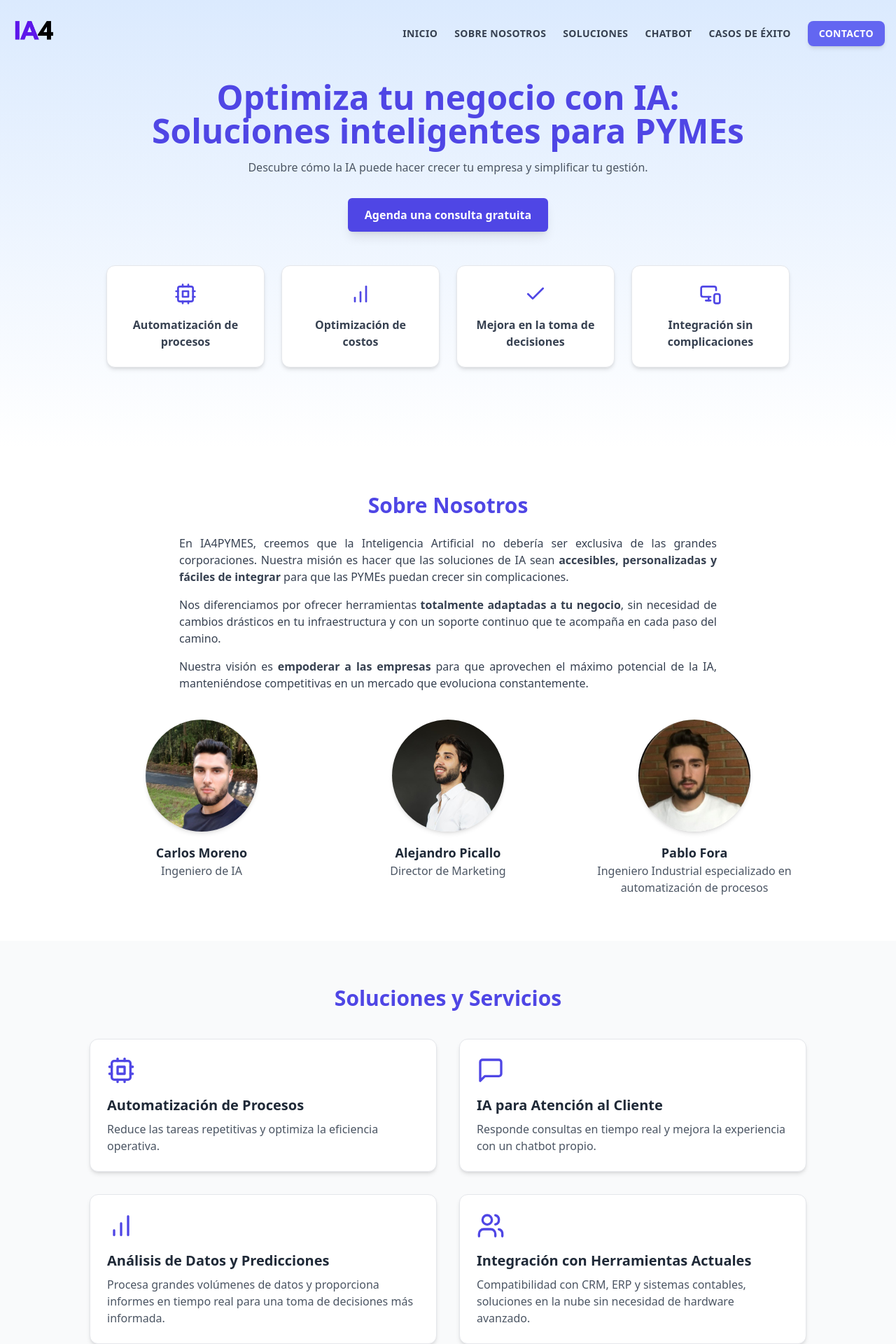
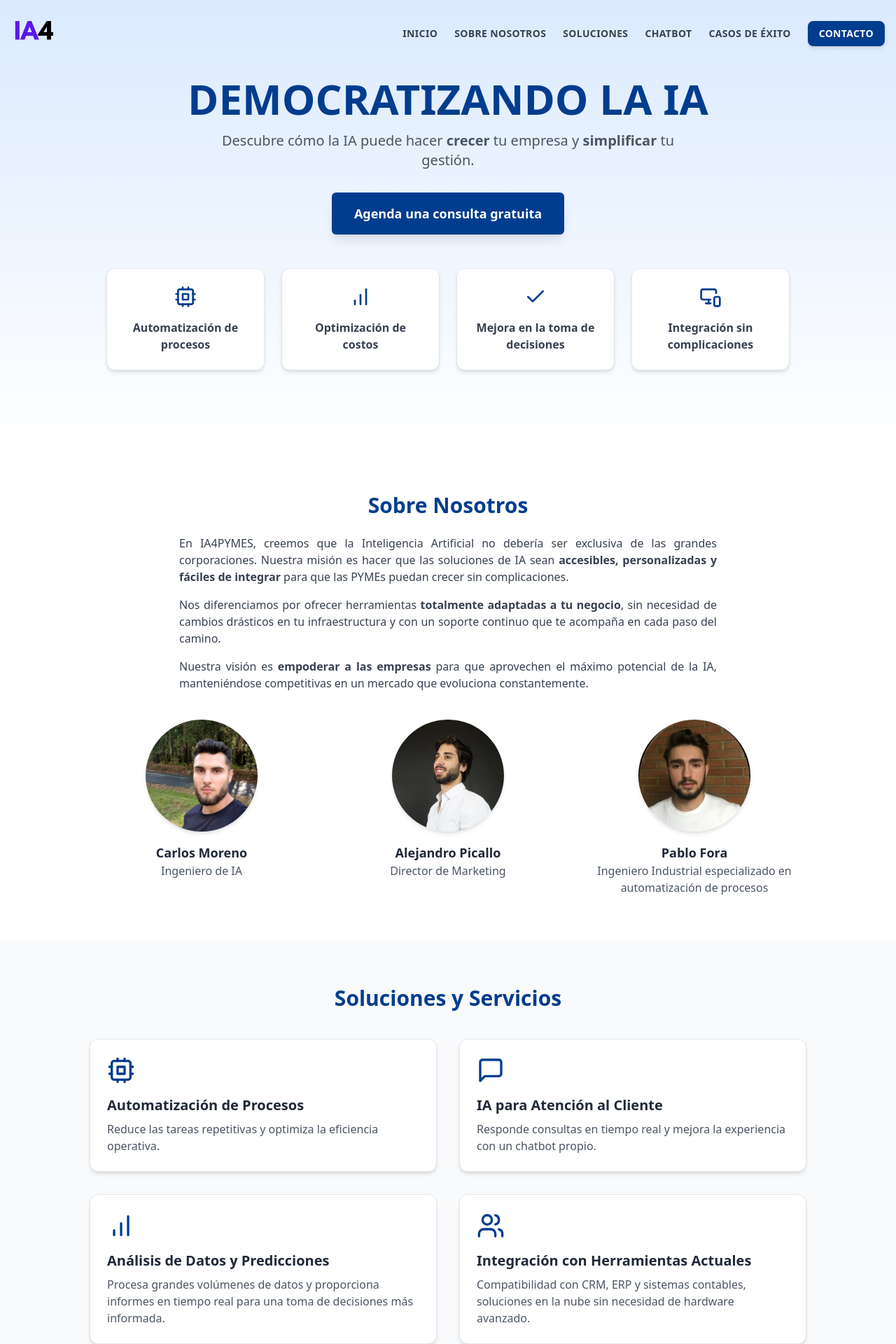
Before and after one commit to carlosmorenolosa/IA_Pymes, a React (Create React App) app: page / in a window 1280 px wide. Shown: the top 1920 px of the page at 70% size. Built offline with nearby package versions, Linux system fonts and the light colour scheme.

Commit message:
cambios web

```diff
--- a/src/App.js
+++ b/src/App.js
@@ -84,7 +84,7 @@ function Navbar() {
           {/* Botón Contacto */}
           <a
             href="#contacto"
-            className="bg-indigo-500 text-white px-4 py-2 rounded-lg shadow-md hover:bg-indigo-600 transition-all duration-300"
+            className="bg-brandBlue text-white px-4 py-2 rounded-lg shadow-md hover:bg-indigo-600 transition-all duration-300"
           >
             Contacto
           </a>
@@ -145,16 +145,16 @@ function HomeSection() {
           whileInView={{ opacity: 1, y: 0 }}
           transition={{ duration: 0.6 }}
           viewport={{ once: true }}
-          className="mb-4 text-4xl font-extrabold md:text-5xl text-indigo-600"
+          className="mb-4 text-5xl font-extrabold md:text-6xl text-brandBlue"
         >
-          Optimiza tu negocio con IA:<br /> Soluciones inteligentes para PYMEs
+          DEMOCRATIZANDO LA IA
         </motion.h2>
 
-        <p className="mx-auto mb-8 max-w-2xl text-gray-600">
-          Descubre cómo la IA puede hacer crecer tu empresa y simplificar tu gestión.
+        <p className="mx-auto mb-8 max-w-2xl text-lg md:text-xl text-gray-600">
+          Descubre cómo la IA puede hacer <strong>crecer</strong> tu empresa y <strong>simplificar</strong> tu gestión.
         </p>
         <a href="#contacto">
-          <Button className="rounded-2xl bg-indigo-600 px-6 py-3 text-white shadow-lg hover:bg-indigo-500">
+          <Button className="rounded-2xl bg-brandBlue px-8 py-4 text-lg text-white shadow-lg hover:bg-indigo-500">
             Agenda una consulta gratuita
           </Button>
         </a>
@@ -176,7 +176,7 @@ function BenefitCard({ icon, title }) {
   return (
     <Card className="rounded-2xl shadow-md transition-all transform hover:scale-105 hover:shadow-xl">
       <CardContent className="flex flex-col items-center p-6 text-center">
-        <div className="mb-4 text-indigo-600">{icon}</div>
+        <div className="mb-4 text-brandBlue">{icon}</div>
         <h4 className="font-semibold text-gray-700">{title}</h4>
       </CardContent>
     </Card>
@@ -196,7 +196,7 @@ function AboutSection() {
         viewport={{ once: true }}
         className="container mx-auto max-w-5xl"
       >
-        <h2 className="mb-6 text-center text-3xl font-bold text-indigo-600">
+        <h2 className="mb-6 text-center text-3xl font-bold text-brandBlue">
           Sobre Nosotros
         </h2>
         <div
@@ -271,29 +271,29 @@ function ServicesSection() {
         viewport={{ once: true }}
         className="container mx-auto max-w-5xl"
       >
-        <h2 className="mb-6 text-center text-3xl font-bold text-indigo-600">
+        <h2 className="mb-6 text-center text-3xl font-bold text-brandBlue">
           Soluciones y Servicios
         </h2>
         <div className="mt-10 grid grid-cols-1 gap-8 md:grid-cols-2">
           <ServiceCard
             title="Automatización de Procesos"
             description="Reduce las tareas repetitivas y optimiza la eficiencia operativa."
-            icon={<Cpu className="h-10 w-10 text-indigo-600" />}
+            icon={<Cpu className="h-10 w-10 text-brandBlue" />}
           />
           <ServiceCard
             title="IA para Atención al Cliente"
             description="Responde consultas en tiempo real y mejora la experiencia con un chatbot propio."
-            icon={<MessageSquare className="h-10 w-10 text-indigo-600" />}
+            icon={<MessageSquare className="h-10 w-10 text-brandBlue" />}
           />
           <ServiceCard
             title="Análisis de Datos y Predicciones"
             description="Procesa grandes volúmenes de datos y proporciona informes en tiempo real para una toma de decisiones más informada."
-            icon={<BarChart className="h-10 w-10 text-indigo-600" />}
+            icon={<BarChart className="h-10 w-10 text-brandBlue" />}
           />
           <ServiceCard
             title="Integración con Herramientas Actuales"
             description="Compatibilidad con CRM, ERP y sistemas contables, soluciones en la nube sin necesidad de hardware avanzado."
-            icon={<Users className="h-10 w-10 text-indigo-600" />}
+            icon={<Users className="h-10 w-10 text-brandBlue" />}
           />
         </div>
       </motion.div>
@@ -329,7 +329,7 @@ function ChatbotSection() {
         viewport={{ once: true }}
         className="container mx-auto max-w-5xl"
       >
-        <h2 className="mb-6 text-center text-3xl font-bold text-indigo-600">
+        <h2 className="mb-6 text-center text-3xl font-bold text-brandBlue">
           🤖 Tu asistente virtual 24/7 para potenciar tu negocio
         </h2>
         <p
@@ -446,7 +446,7 @@ function SuccessStoriesSection() {
         viewport={{ once: true }}
         className="container mx-auto max-w-5xl"
       >
-        <h2 className="mb-6 text-center text-3xl font-bold text-indigo-600">Casos de Éxito</h2>
+        <h2 className="mb-6 text-center text-3xl font-bold text-brandBlue">Casos de Éxito</h2>
         <div className="mx-auto mt-10 grid gap-6 md:grid-cols-4">
           {successStories.map((story, i) => (
             <SuccessStoryCard key={i} {...story} />
@@ -575,7 +575,7 @@ function ContactSection() {
         viewport={{ once: true }}
         className="container mx-auto max-w-5xl"
       >
-        <h2 className="mb-6 text-center text-3xl font-bold text-indigo-600">
+        <h2 className="mb-6 text-center text-3xl font-bold text-brandBlue">
           Contacto / Solicita una Demo
         </h2>
         <p className="mx-auto mb-6 max-w-3xl text-center text-gray-700">
@@ -632,7 +632,7 @@ function ContactSection() {
             <Button
               type="submit"
               disabled={isSending}
-              className="rounded-2xl bg-indigo-600 px-6 py-3 text-white shadow-lg hover:bg-indigo-500"
+              className="rounded-2xl bg-brandBlue px-6 py-3 text-white shadow-lg hover:bg-indigo-500"
             >
               {isSending ? "Enviando..." : "Enviar"}
             </Button>
@@ -690,7 +690,7 @@ function ContactSection() {
           <div className="mt-6 flex justify-center">
             <a
               href="https://www.linkedin.com/in/alejandro-picallo-galante-543557324/"
-              className="inline-flex items-center space-x-2 text-indigo-600 hover:text-indigo-400"
+              className="inline-flex items-center space-x-2 text-brandBlue hover:text-brandBlue/80"
               target="_blank"
               rel="noopener noreferrer"
             >
@@ -717,7 +717,7 @@ function ContactSection() {
 // ---------------------------------------
 function Footer() {
   return (
-    <footer className="bg-white py-4 text-center text-sm text-gray-600">
+    <footer className="bg-white py-4 text-center text-sm text-brandBlue">
       <p>© {new Date().getFullYear()} IA4PYMEs. Todos los derechos reservados.</p>
     </footer>
   );
--- a/tailwind.config.js
+++ b/tailwind.config.js
@@ -4,7 +4,11 @@ module.exports = {
     "./src/**/*.{js,jsx,ts,tsx}"
   ],
   theme: {
-      extend: {},
+    extend: {
+      colors: {
+        brandBlue: "#003d8e",
+      },
+    },
   },
   plugins: [
     require('@tailwindcss/typography')
```
Lines whose indentation alone changed are shown as unchanged.
